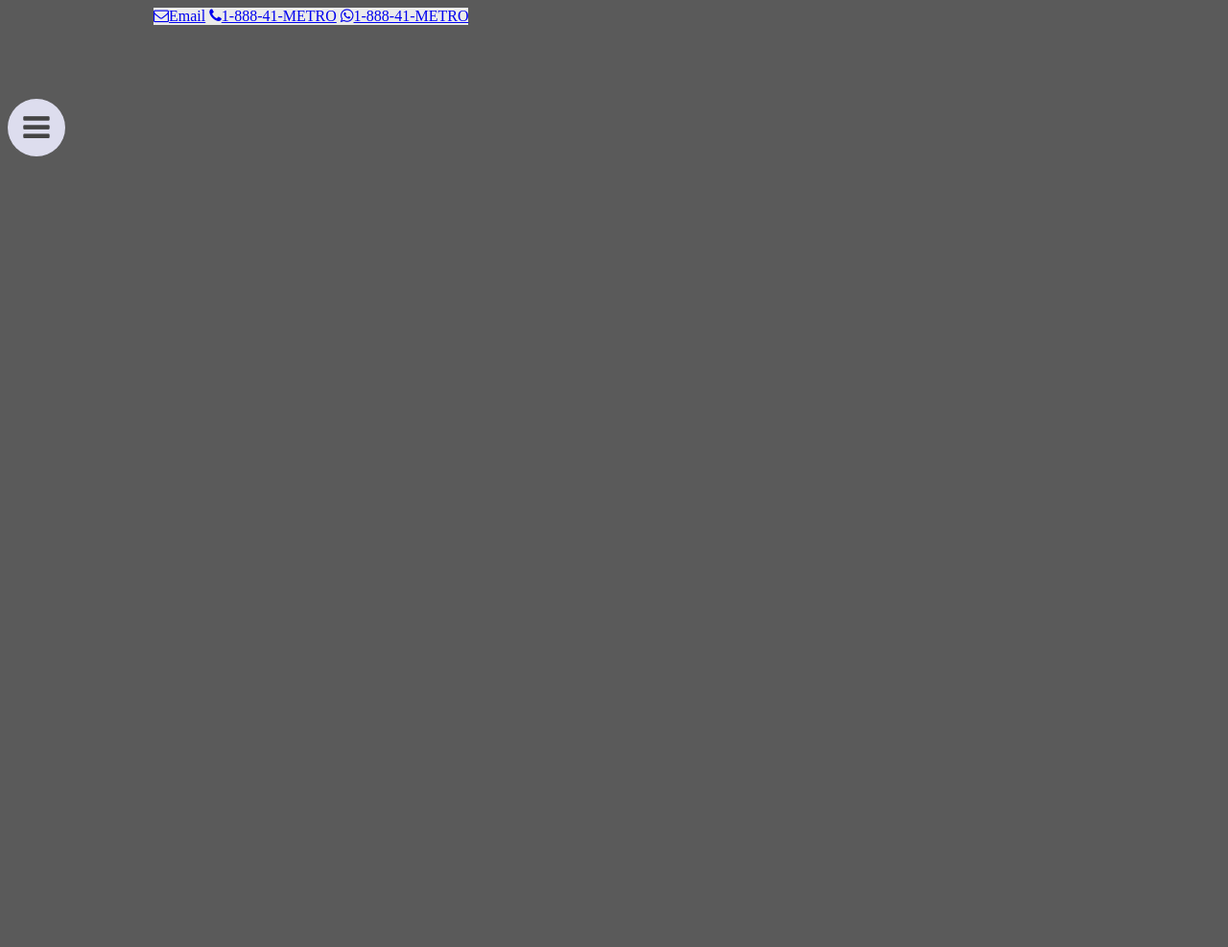
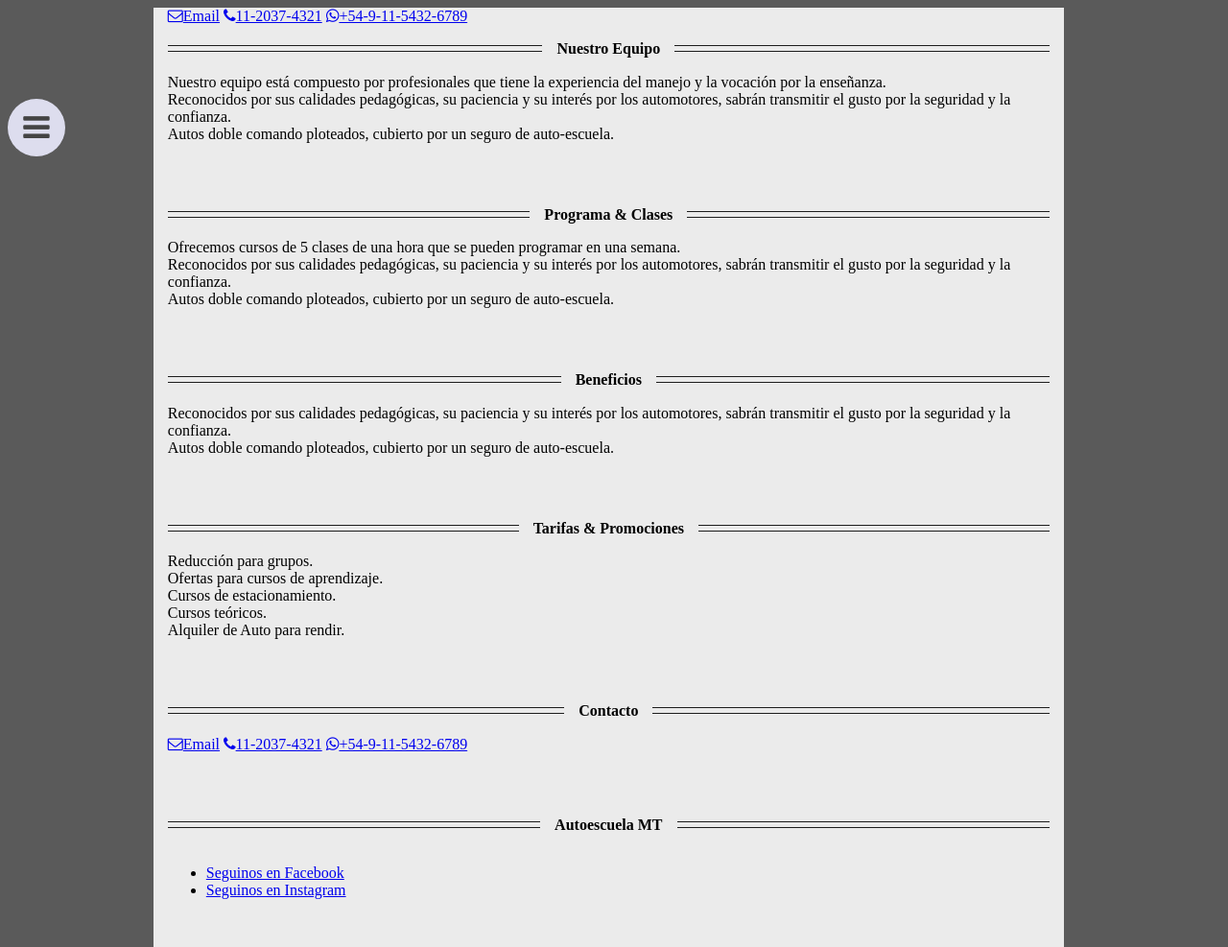
Before and after one commit to micheeell/autoescuelamt, a plain HTML site: page index.html in a window 1280 px wide. Shown: the whole page at 96% size. Before the commit the page ends 800 px from the top, so only its background shows below. Drawn offline with nearby package versions, Linux system fonts and the light colour scheme.

Commit message:
primer esqueleto

```diff
--- a/index.html
+++ b/index.html
@@ -7,19 +7,20 @@
   <title>Auto-Escuela MT</title>
   <link rel="stylesheet" href="styles/font-awesome.min.css" type="text/css" media="all" />
   <link rel="stylesheet" href="styles/menu.css" type="text/css" media="all" />
+  <link rel="stylesheet" href="styles/style.css" type="text/css" media="all" />
   <script type="text/javascript" src="https://ajax.googleapis.com/ajax/libs/jquery/1.12.4/jquery.min.js"></script>
   <script type="text/javascript" src="script/menu.js"></script>
 </head>
 <body>
   <nav class="wheel-menu">
     <div class="circle" id="menu-container">
-      <a class="fa fa-home fa-2x active" title="inicio"></a>
-      <a href="" class="fa fa-car fa-2x" title="equipo"></a>
-      <a href="" class="fa fa-road fa-2x" title="programa y clases"></a>
-      <a href="" class="fa fa-book fa-2x" title="beneficios"></a>
-      <a href="" class="fa fa-usd fa-2x" title="tarifas y promociones"></a>
-      <a href="" class="fa fa-envelope fa-2x" title="contacto"></a>
-      <a href="" class="fa fa-facebook fa-2x" title="página facebook"></a>
+      <a href="#top" class="fa fa-home fa-2x active" title="inicio"></a>
+      <a href="#team" class="fa fa-car fa-2x" title="equipo"></a>
+      <a href="#program" class="fa fa-road fa-2x" title="programa y clases"></a>
+      <a href="#benefit" class="fa fa-book fa-2x" title="beneficios"></a>
+      <a href="#promos" class="fa fa-usd fa-2x" title="tarifas y promociones"></a>
+      <a href="#contact" class="fa fa-envelope fa-2x" title="contacto"></a>
+      <a href="#social" class="fa fa-facebook fa-2x" title="página facebook"></a>
       <!-- a href="" class="fa fa-asterisk fa-2x"></a -->
       <!-- a href="" class="fa fa-trophy fa-2x"></a -->
       <!-- a href="" class="fa fa-gears fa-2x"></a -->
@@ -30,11 +31,65 @@
   </nav>
 
   <article class="main">
-    <div class="f-option-contacts">
+    <article class="f-option-contacts" id="top">
       <a href="contact.html"><i class="fa fa-envelope-o"></i>Email</a>
-      <a href="tel:1-888-41-METRO"><i class="fa fa-phone"></i><span class="number">1-888-41-METRO</span></a>
-      <a href="tel:1-888-41-METRO"><i class="fa fa-whatsapp"></i><span class="number">1-888-41-METRO</span></a>
-    </div>
+      <a href="tel:11-2037-4321"><i class="fa fa-phone"></i><span class="number">11-2037-4321</span></a>
+      <a href="tel:+54-9-11-5432-6789"><i class="fa fa-whatsapp"></i><span class="number">+54-9-11-5432-6789</span></a>
+    </article>
+
+    <article class="section" id="team">
+      <header><h4>Nuestro Equipo</h4></header>
+      <div>
+        Nuestro equipo está compuesto por profesionales que tiene la experiencia del manejo y la vocación por la enseñanza.<br>
+        Reconocidos por sus calidades pedagógicas, su paciencia y su interés por los automotores, sabrán transmitir el gusto por la seguridad y la confianza.<br>
+        Autos doble comando ploteados, cubierto por un seguro de auto-escuela.
+      </div>
+    </article>
+
+    <article class="section" id="program">
+      <header><h4>Programa &amp; Clases</h4></header>
+      <div>
+        Ofrecemos cursos de 5 clases de una hora que se pueden programar en una semana.<br>
+        Reconocidos por sus calidades pedagógicas, su paciencia y su interés por los automotores, sabrán transmitir el gusto por la seguridad y la confianza.<br>
+        Autos doble comando ploteados, cubierto por un seguro de auto-escuela.
+      </div>
+    </article>
+
+    <article class="section" id="benefit">
+      <header><h4>Beneficios</h4></header>
+      <div>
+        Reconocidos por sus calidades pedagógicas, su paciencia y su interés por los automotores, sabrán transmitir el gusto por la seguridad y la confianza.<br>
+        Autos doble comando ploteados, cubierto por un seguro de auto-escuela.
+      </div>
+    </article>
+
+    <article class="section" id="promos">
+      <header><h4>Tarifas &amp; Promociones</h4></header>
+      <div>
+        Reducción para grupos.<br>
+        Ofertas para cursos de aprendizaje.<br>
+        Cursos de estacionamiento.<br>
+        Cursos teóricos.<br>
+        Alquiler de Auto para rendir.
+      </div>
+    </article>
+
+    <article class="section" id="contact">
+      <header><h4>Contacto</h4></header>
+      <div class="f-option-contacts">
+        <a href="contact.html"><i class="fa fa-envelope-o"></i>Email</a>
+        <a href="tel:11-2037-4321"><i class="fa fa-phone"></i><span class="number">11-2037-4321</span></a>
+        <a href="tel:+54-9-11-5432-6789"><i class="fa fa-whatsapp"></i><span class="number">+54-9-11-5432-6789</span></a>
+      </div>
+    </article>
+
+    <article class="section" id="social">
+      <header><h4>Autoescuela MT</h4></header>
+      <ul class="social-network">
+        <li><a href="https://es-la.facebook.com/Autoescuela-MT-1043433032361201/" target="_blank">Seguinos en Facebook</a></li>
+        <li><a href="https://www.instagram.com/Autoescuela-MT-1043433032361201/" target="_blank">Seguinos en Instagram</a></li>
+      </ul>
+    </article>
   </article>
 </body>
-<html>
+</html>
--- /dev/null
+++ b/styles/style.css
@@ -0,0 +1,40 @@
+article.main > article {
+  padding: 0 1.5625%;
+}
+
+article.section {
+  clear: both;
+  margin: 0 auto 50px;
+}
+
+article.section header {
+  text-align: center;
+  line-height: .5;
+  overflow: hidden;
+}
+
+article.section header h4 {
+  display: inline-block;
+  position: relative;
+}
+
+article.section header h4::before,
+article.section header h4::after {
+  content: "";
+  position: absolute;
+  height: 5px;
+  border-bottom: 1px solid #1d1d1d;
+  border-top: 1px solid #1d1d1d;
+  top: 0;
+  width: 600px;
+}
+
+article.section header h4::before {
+  right: 100%;
+  margin-right: 15px;
+}
+
+article.section header h4::after {
+  left: 100%;
+  margin-left: 15px;
+}
```
